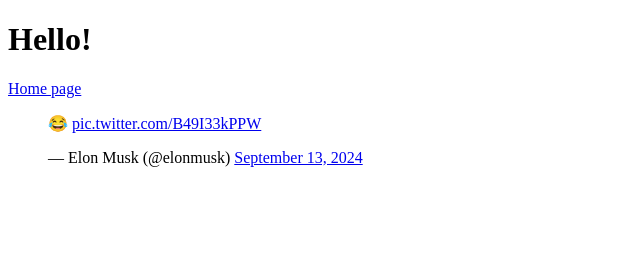
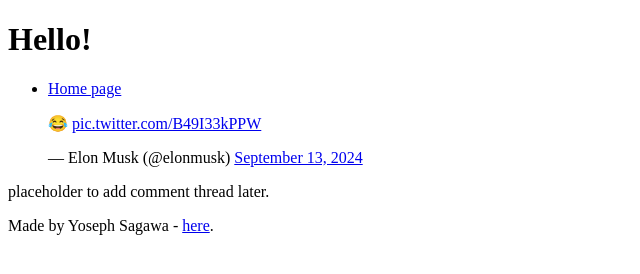
Before and after one commit to YosephSagawa/My_First_Portfolio, a plain HTML site: page html_basic/tweets.html in a window 1280 px wide. Shown: the whole page, without its empty margins (0-640 px from the left). Drawn offline with Linux system fonts and the light colour scheme.

Commit message:
Modified index.html and tweets.html

```diff
--- a/html_basic/tweets.html
+++ b/html_basic/tweets.html
@@ -6,8 +6,24 @@
     <title>Tweets</title>
 </head>
 <body>
-    <h1>Hello!</h1>
-    <a href="index.html">Home page</a>
-    <blockquote class="twitter-tweet"><p lang="qme" dir="ltr">😂 <a href="https://t.co/B49I33kPPW">pic.twitter.com/B49I33kPPW</a></p>&mdash; Elon Musk (@elonmusk) <a href="https://twitter.com/elonmusk/status/1834472472768569755?ref_src=twsrc%5Etfw">September 13, 2024</a></blockquote> <script async src="https://platform.twitter.com/widgets.js" charset="utf-8"></script>
+    <header>
+        <h1>Hello!</h1>
+        <nav>
+            <ul>
+                <li><a href="index.html">Home page</a></li>
+            </ul>
+        </nav>
+    </header>
+    <main>
+        <article>
+            <blockquote class="twitter-tweet"><p lang="qme" dir="ltr">😂 <a href="https://t.co/B49I33kPPW">pic.twitter.com/B49I33kPPW</a></p>&mdash; Elon Musk (@elonmusk) <a href="https://twitter.com/elonmusk/status/1834472472768569755?ref_src=twsrc%5Etfw">September 13, 2024</a></blockquote> <script async src="https://platform.twitter.com/widgets.js" charset="utf-8"></script>
+            <aside>
+                <p>placeholder to add comment thread later.</p>
+            </aside>
+        </article>
+    </main>
+    <footer>
+        <p>Made by Yoseph Sagawa - <a href="https://github.com/YosephSagawa" target="_blank">here</a>.</p>
+    </footer>
 </body>
 </html>
```
Also changed, not shown: html_basic/index.html (+17 -1 lines).
